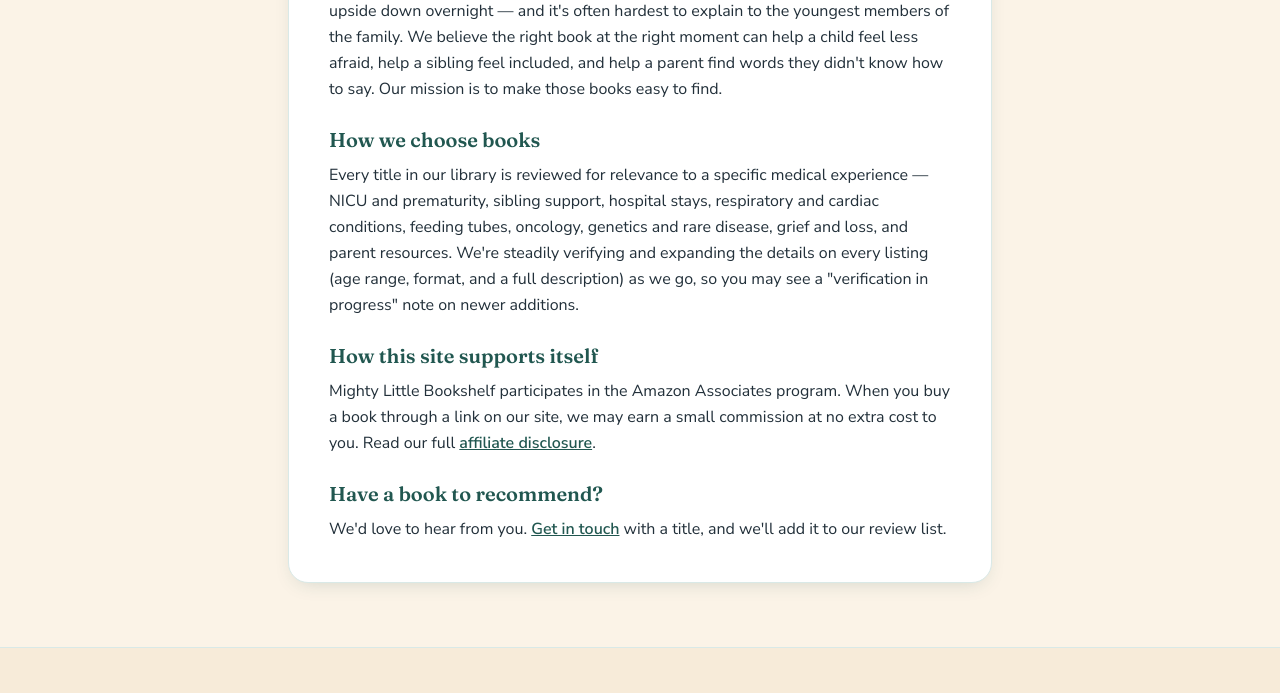
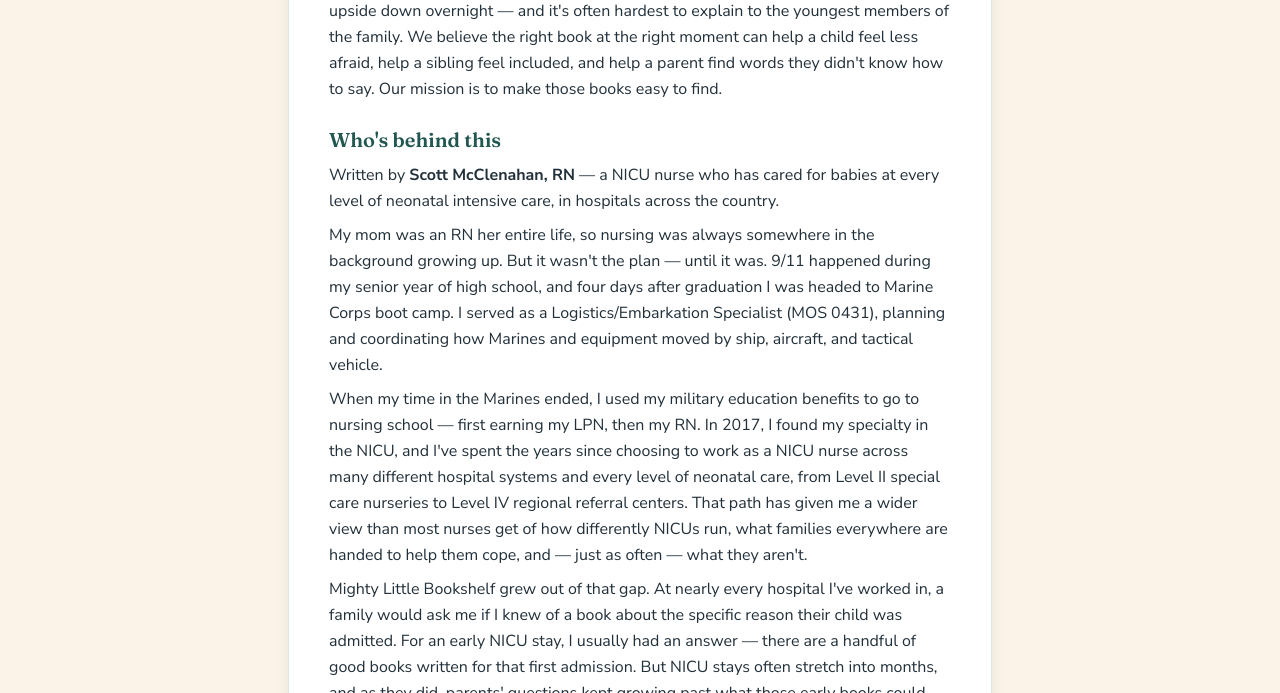
Before and after one commit to razorbackfoto-bedbug/MLB, an Astro site: page /about in a window 1280 px wide. Shown: the part 470-1163 px from the top of the page. Built offline with nearby package versions, Linux system fonts and the light colour scheme; Astro itself is replaced by a stand-in of ours.

Commit message:
Add "Who's behind this" section to About page
Introduces the site's creator, Scott McClenahan, RN — his path from the
Marine Corps into NICU nursing, and the recurring gap he saw across
hospitals (families with an older NICU stay outgrowing the early-days
books) that became the reason for building this catalog.

Co-Authored-By: Claude Sonnet 5 <noreply@anthropic.com>

```diff
--- a/src/pages/about.astro
+++ b/src/pages/about.astro
@@ -38,6 +38,36 @@ import BookshelfIllustration from '../components/BookshelfIllustration.astro';
       </div>
 
       <div>
+        <h2 class="font-display text-xl font-semibold text-teal-700">Who's behind this</h2>
+        <p class="mt-2 leading-relaxed text-ink">
+          Written by <strong>Scott McClenahan, RN</strong> — a NICU nurse who has cared for babies at every level of
+          neonatal intensive care, in hospitals across the country.
+        </p>
+        <p class="mt-2 leading-relaxed text-ink">
+          My mom was an RN her entire life, so nursing was always somewhere in the background growing up. But it
+          wasn't the plan — until it was. 9/11 happened during my senior year of high school, and four days after
+          graduation I was headed to Marine Corps boot camp. I served as a Logistics/Embarkation Specialist (MOS
+          0431), planning and coordinating how Marines and equipment moved by ship, aircraft, and tactical vehicle.
+        </p>
+        <p class="mt-2 leading-relaxed text-ink">
+          When my time in the Marines ended, I used my military education benefits to go to nursing school — first
+          earning my LPN, then my RN. In 2017, I found my specialty in the NICU, and I've spent the years since
+          choosing to work as a NICU nurse across many different hospital systems and every level of neonatal care,
+          from Level II special care nurseries to Level IV regional referral centers. That path has given me a wider
+          view than most nurses get of how differently NICUs run, what families everywhere are handed to help them
+          cope, and — just as often — what they aren't.
+        </p>
+        <p class="mt-2 leading-relaxed text-ink">
+          Mighty Little Bookshelf grew out of that gap. At nearly every hospital I've worked in, a family would ask
+          me if I knew of a book about the specific reason their child was admitted. For an early NICU stay, I
+          usually had an answer — there are a handful of good books written for that first admission. But NICU
+          stays often stretch into months, and as they did, parents' questions kept growing past what those early
+          books could cover. I'd refer them to our child life specialist, but I always felt like I was sending them
+          off without a real answer. This site is the answer I wish I'd had for them.
+        </p>
+      </div>
+
+      <div>
         <h2 class="font-display text-xl font-semibold text-teal-700">How we choose books</h2>
         <p class="mt-2 leading-relaxed text-ink">
           Every title in our library is reviewed for relevance to a specific medical experience — NICU and
```
